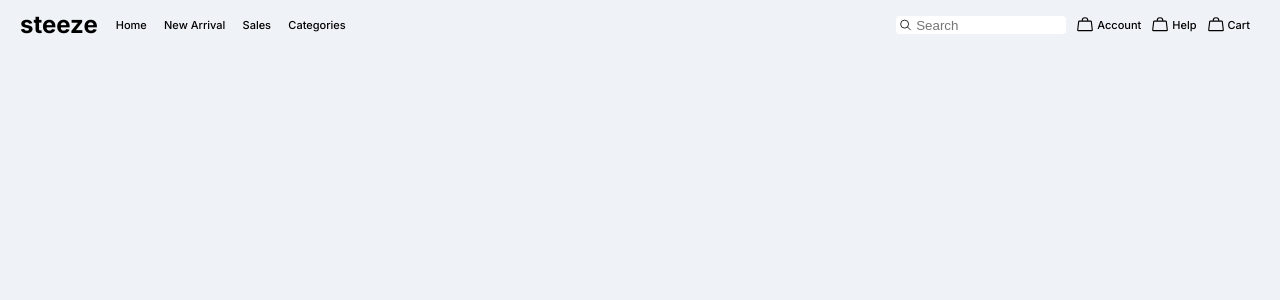
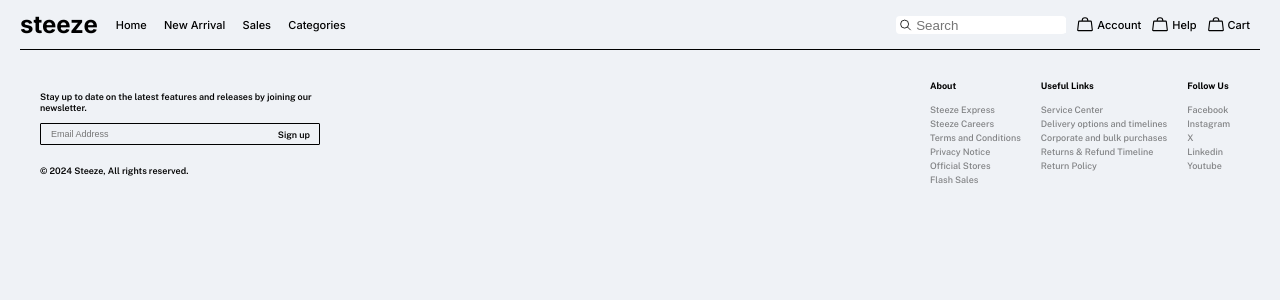
Before and after one commit to Ezedike-Evan/hng11-frontend-stage-2, a React (Vite) app: page / in a window 1280 px wide. Shown: the top 300 px of the page. Built offline with nearby package versions, Linux system fonts and the light colour scheme.

Commit message:
desktop view footer done

```diff
--- a/index.html
+++ b/index.html
@@ -7,7 +7,7 @@
 
     <link rel="preconnect" href="https://fonts.googleapis.com">
     <link rel="preconnect" href="https://fonts.gstatic.com" crossorigin>
-    <link href="https://fonts.googleapis.com/css2?family=Inter:wght@100..900&display=swap" rel="stylesheet">
+    <link href="https://fonts.googleapis.com/css2?family=Inter:wght@100..900&family=Public+Sans:ital,wght@0,100..900;1,100..900&display=swap" rel="stylesheet">
 
     <title>Shopping cart</title>
   </head>
--- a/src/App.jsx
+++ b/src/App.jsx
@@ -1,6 +1,7 @@
 import './App.css'
 import NavbarMobile from './component/navBarMobile'
 import NavbarDesktop from './component/navBardesktop'
+import Footer from './component/footer'
 
 const App = ()=>{
 
@@ -8,6 +9,7 @@ const App = ()=>{
     <>
       <NavbarDesktop />
       <NavbarMobile />
+      <Footer />
     </>
   )
 }
--- /dev/null
+++ b/src/component/footer.jsx
@@ -0,0 +1,44 @@
+import '../css/footer.css'
+const Footer = ()=>{
+    return(
+        <footer>
+            <div className='first-div'>
+                <p>Stay up to date on the latest features and releases by joining our newsletter.</p>
+                <div>
+                    <input type="text" placeholder='Email Address'/>
+                    <p>Sign up</p>
+                </div>
+                <p>&copy; 2024 Steeze, All rights reserved.</p>
+            </div>
+            <div style={{display:'flex'}}>
+                <div className='links'>
+                    <h6>About</h6>
+                    <p>Steeze Express</p>
+                    <p>Steeze Careers</p>
+                    <p>Terms and Conditions</p>
+                    <p>Privacy Notice</p>
+                    <p>Official Stores</p>
+                    <p>Flash Sales</p>
+                </div>
+                <div className='links'>
+                    <h6>Useful Links</h6>
+                    <p>Service Center</p>
+                    <p>Delivery options and timelines</p>
+                    <p>Corporate and bulk purchases</p>
+                    <p>Returns & Refund Timeline</p>
+                    <p>Return Policy</p>
+                </div>
+                <div className='links'>
+                    <h6>Follow Us</h6>
+                    <p>Facebook</p>
+                    <p>Instagram</p>
+                    <p>X</p>
+                    <p>Linkedin</p>
+                    <p>Youtube</p>
+                </div>
+            </div>
+        </footer>
+    )
+}
+
+export default Footer
--- /dev/null
+++ b/src/css/footer.css
@@ -0,0 +1,51 @@
+footer{
+    border-top: 1px solid black;
+    margin: 0 20px;
+    padding: 30px 20px;
+    display: flex;
+    justify-content: space-between;
+    align-items: center;
+}
+footer .first-div{
+    width: 280px;
+}
+footer .first-div p{
+    font-family: Public Sans;
+    font-size: 9px;
+    font-weight: 600;
+}
+.first-div div{
+    display: flex;
+    align-items: center;
+    position: relative;
+    margin: 10px 0 20px 0;
+}
+.first-div div p{
+    position: absolute;
+    right: 10px;
+}
+.first-div div input{
+    width: 100%;
+    background-color: transparent;
+    border: 1px solid black;
+    border-radius: 1px;
+    padding: 5px 10px;
+    font-size: 9px;
+}
+.links{
+    padding: 0 10px;
+}
+.links h6{
+    font-family: Public Sans;
+    font-size: 9px;
+    font-weight: 700;
+    margin-bottom: 12px;
+}
+.links p{
+    font-family: Public Sans;
+    font-size: 9px;
+    font-weight: 500;
+    color: #111111;
+    opacity: 50%;
+    line-height: 14px;
+}
```
